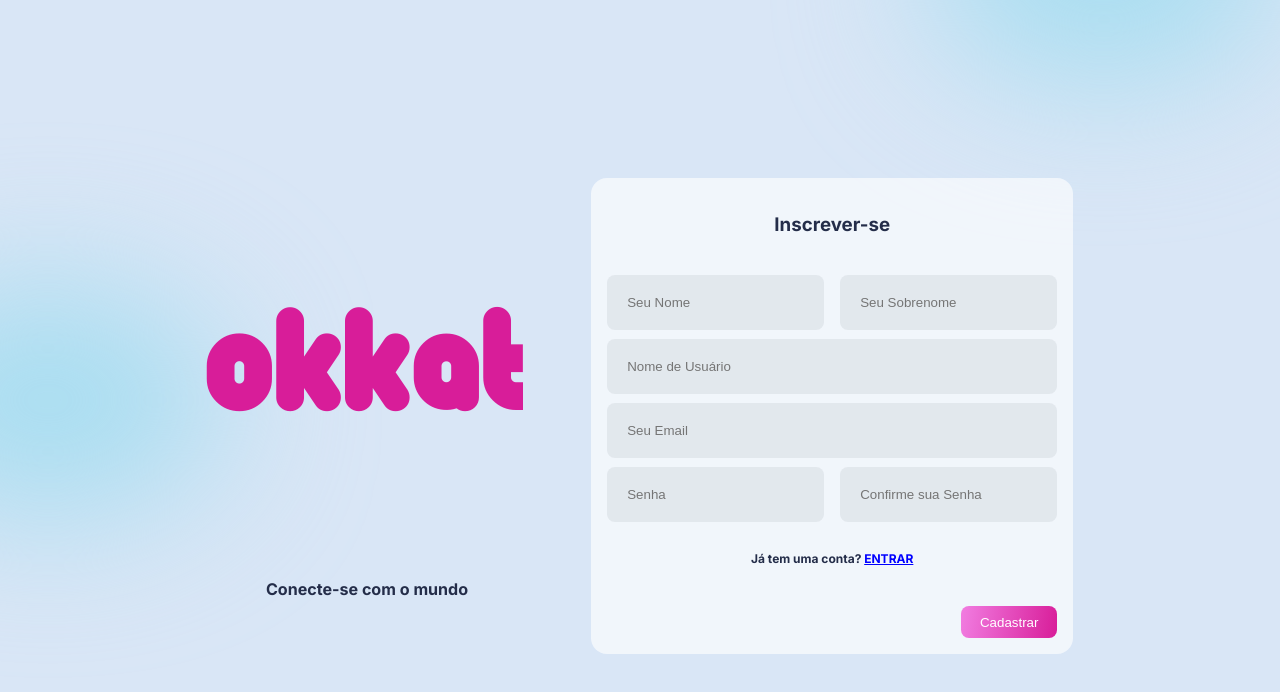
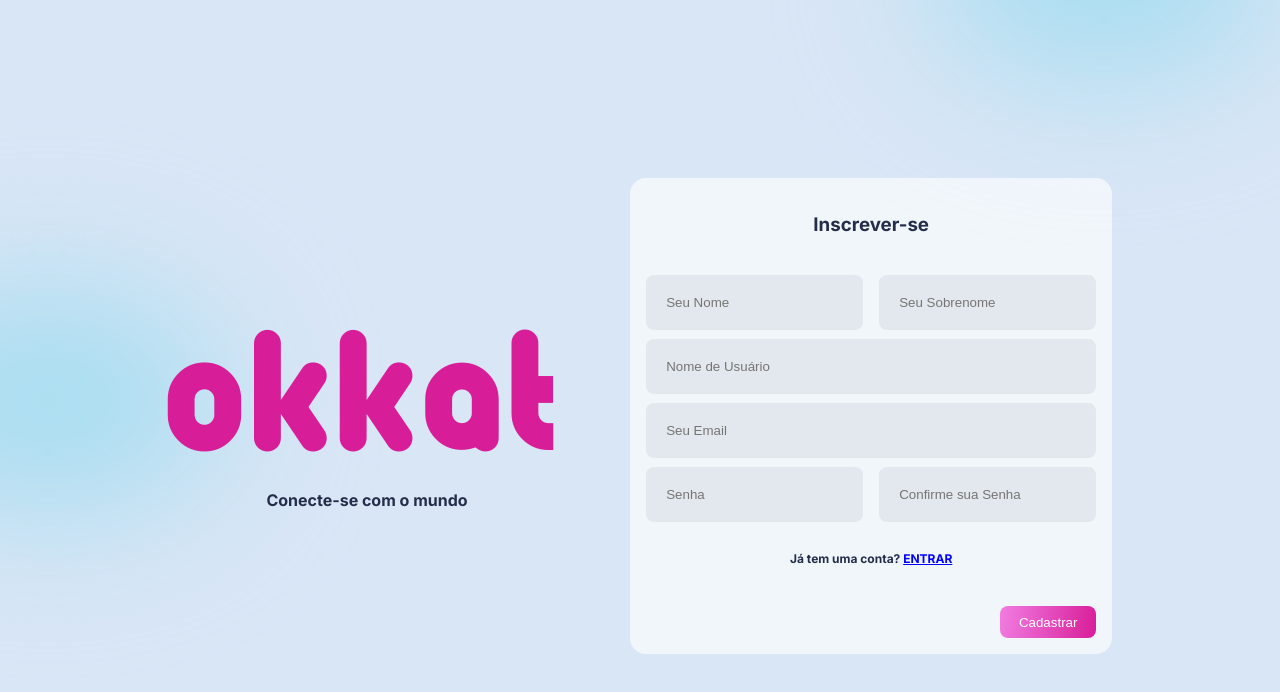
Before and after one commit to kamalcwb/Okkat2.0, a React (Create React App) app in the folder Frontend/: page / in a window 1280 px wide. Shown: the top 692 px of the page. Built offline with nearby package versions, Linux system fonts and the light colour scheme.

Commit message:
Register CSS

```diff
--- a/Frontend/src/pages/Register/Register.jsx
+++ b/Frontend/src/pages/Register/Register.jsx
@@ -6,13 +6,8 @@ const Register = () => {
         <div className={styles.register}>
             <div className={styles.left}>
                 <div className={styles.webname}>
-                    <div className={styles.logo}>
-                        <h1>okkat</h1>
-                    </div>
-                    <div className={styles.info}>
-                        <h6>Conecte-se com o mundo</h6>
-                    </div>
-
+                    <span className={styles.logo}>okkat</span>
+                    <p className={styles.info}>Conecte-se com o mundo</p>
                 </div>
             </div>
             <SignUp />
--- a/Frontend/src/pages/Register/Register.module.css
+++ b/Frontend/src/pages/Register/Register.module.css
@@ -26,13 +26,16 @@
 }
 
 .logo {
-    font-size: 74px;
+    font-size: 184px;
     font-family: pollyanna;
     color: var(--pink);
+
 }
 
 .info {
-    font-size: 24px;
+    margin-top: 0;
+    font-size: 16px;
+    font-weight: bold;
 }
 
 .infoForm {
```
